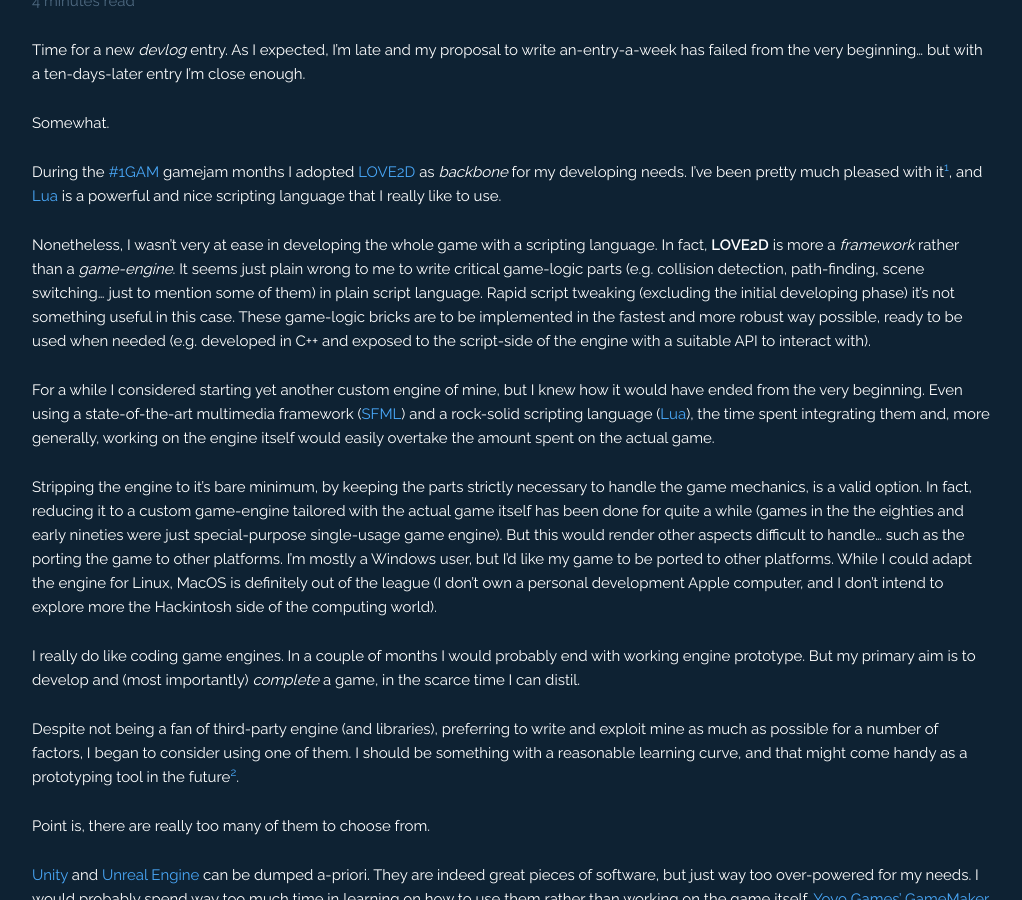
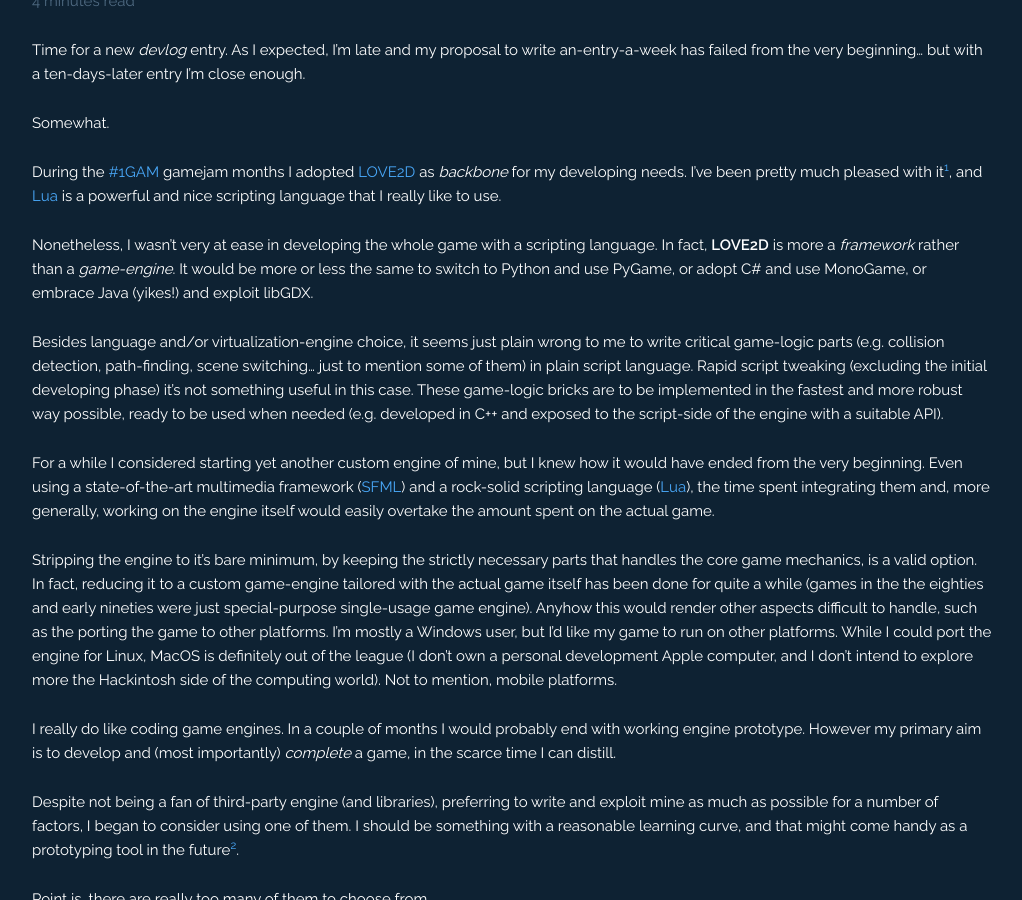
Before and after one commit to MarcoLizza/mode13h.dev, a Jekyll site: the page built from _posts/2017-04-25-devlog-1.md, in a window 1280 px wide and 900 px high, scrolled down 527 px. Shown: the whole window, without its empty margins (128-1150 px from the left). Built offline with Jekyll 4.4.1, drawn with Linux system fonts in a browser that asks for light colours; comment, search, counter and statistics services are not loaded.

Commit message:
Fixing post.

```diff
--- a/_posts/2017-04-25-devlog-1.md
+++ b/_posts/2017-04-25-devlog-1.md
@@ -18,13 +18,15 @@
 
 During the [#1GAM](http://onegameamonth.com) gamejam months I adopted [LOVE2D](https://love2d.org/) as *backbone* for my developing needs. I've been pretty much pleased with it<sup>[1](#love2d_note)</sup>, and [Lua](https://lua.org) is a powerful and nice scripting language that I really like to use.
 
-Nonetheless, I wasn't very at ease in developing the whole game with a scripting language. In fact, **LOVE2D** is more a *framework* rather than a *game-engine*. It seems just plain wrong to me to write critical game-logic parts (e.g. collision detection, path-finding, scene switching... just to mention some of them) in plain script language. Rapid script tweaking (excluding the initial developing phase) it's not something useful in this case. These game-logic bricks are to be implemented in the fastest and more robust way possible, ready to be used when needed (e.g. developed in C++ and exposed to the script-side of the engine with a suitable API to interact with).
+Nonetheless, I wasn't very at ease in developing the whole game with a scripting language. In fact, **LOVE2D** is more a *framework* rather than a *game-engine*. It would be more or less the same to switch to Python and use PyGame, or adopt C# and use MonoGame, or embrace Java (yikes!) and exploit libGDX.
+
+Besides language and/or virtualization-engine choice, it seems just plain wrong to me to write critical game-logic parts (e.g. collision detection, path-finding, scene switching... just to mention some of them) in plain script language. Rapid script tweaking (excluding the initial developing phase) it's not something useful in this case. These game-logic bricks are to be implemented in the fastest and more robust way possible, ready to be used when needed (e.g. developed in C++ and exposed to the script-side of the engine with a suitable API).
 
 For a while I considered starting yet another custom engine of mine, but I knew how it would have ended from the very beginning. Even using a state-of-the-art multimedia framework ([SFML](https://sfml.org)) and a rock-solid scripting language ([Lua](https://lua.org)), the time spent integrating them and, more generally, working on the engine itself would easily overtake the amount spent on the actual game.
 
-Stripping the engine to it's bare minimum, by keeping the parts strictly necessary to handle the game mechanics, is a valid option. In fact, reducing it to a custom game-engine tailored with the actual game itself has been done for quite a while (games in the the eighties and early nineties were just special-purpose single-usage game engine). But this would render other aspects difficult to handle... such as the porting the game to other platforms. I'm mostly a Windows user, but I'd like my game to be ported to other platforms. While I could adapt the engine for Linux, MacOS is definitely out of the league (I don't own a personal development Apple computer, and I don't intend to explore more the Hackintosh side of the computing world).
+Stripping the engine to it's bare minimum, by keeping the strictly necessary parts that handles the core game mechanics, is a valid option. In fact, reducing it to a custom game-engine tailored with the actual game itself has been done for quite a while (games in the the eighties and early nineties were just special-purpose single-usage game engine). Anyhow this would render other aspects difficult to handle, such as the porting the game to other platforms. I'm mostly a Windows user, but I'd like my game to run on other platforms. While I could port the engine for Linux, MacOS is definitely out of the league (I don't own a personal development Apple computer, and I don't intend to explore more the Hackintosh side of the computing world). Not to mention, mobile platforms.
 
-I really do like coding game engines. In a couple of months I would probably end with working engine prototype. But my primary aim is to develop and (most importantly) *complete* a game, in the scarce time I can distil.
+I really do like coding game engines. In a couple of months I would probably end with working engine prototype. However my primary aim is to develop and (most importantly) *complete* a game, in the scarce time I can distill.
 
 Despite not being a fan of third-party engine (and libraries), preferring to write and exploit mine as much as possible for a number of factors, I began to consider using one of them. I should be something with a reasonable learning curve, and that might come handy as a prototyping tool in the future<sup>[2](#in_the_end)</sup>.
 
```
